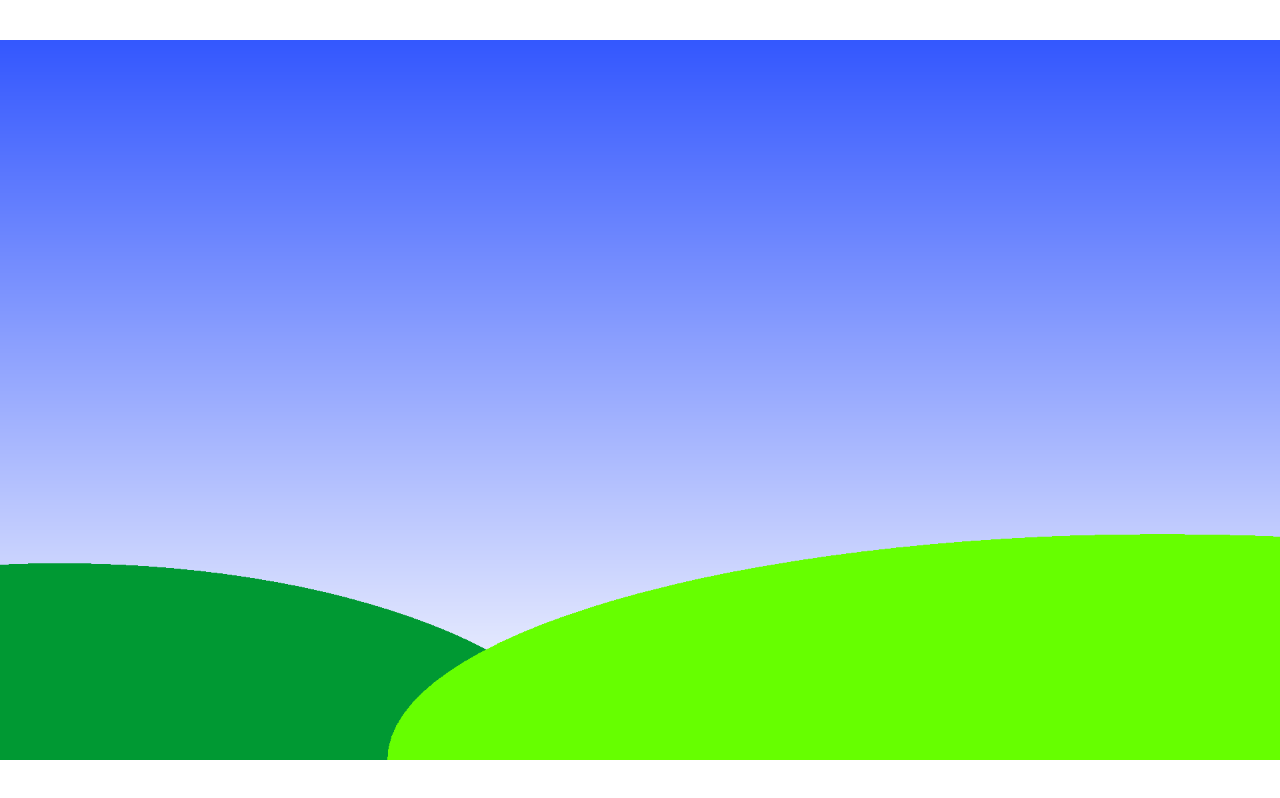
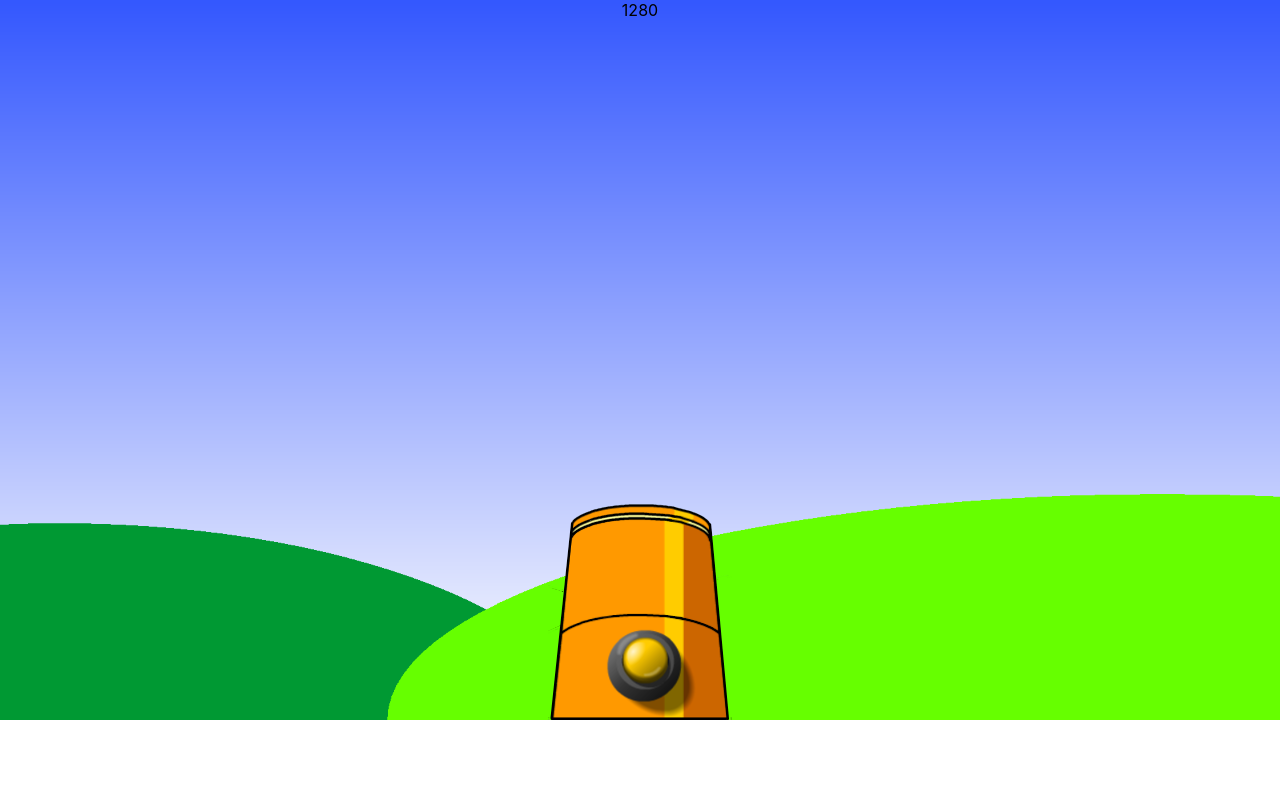
Before and after one commit to my0990/reponsive_test, a React (Create React App) app: page / in a window 1280 px wide. Built offline with nearby package versions, Linux system fonts and the light colour scheme.

Commit message:
third commit

```diff
--- a/src/components/background.js
+++ b/src/components/background.js
@@ -1,22 +1,40 @@
 import React from 'react';
 import styled from 'styled-components';
 import backgroundImg from '../img/background.png'
+import cannon from '../img/cannon.png'
 
 
 const Container = styled.div`
     background-image: url(${backgroundImg});
+    background-size: 100%;
+    background-repeat: no-repeat;
+    background-position: center;
+    width: 100vw;
+    height: 0;
+    padding-bottom: 56.26%;
+    background-color: hotpink;
+    position: relative;
+    overflow; hidden;
+    @media screen and (min-width: 768px){
+        background-color: gray;
+    }
+`
+
+const Cannon = styled.div`
+    background-image: url(${cannon});
     background-size: contain;
     background-repeat: no-repeat;
     background-position: center;
-    width: 100%;
-    height: 100vh;
-
-
+    width: 100vw;
+    height: 17.626vw;
+    position: absolute;
+    bottom: 0;
 `
 function Background(){
     return(
         <Container>
-
+           <Cannon />
+           {window.innerWidth}
         </ Container>
     )
 }
```
Also changed, not shown: src/img/cannon.png (added).
